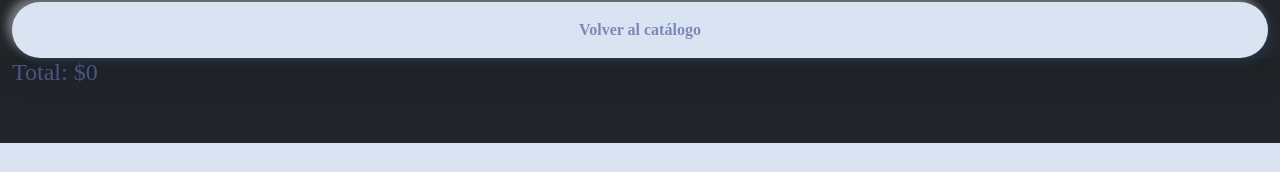
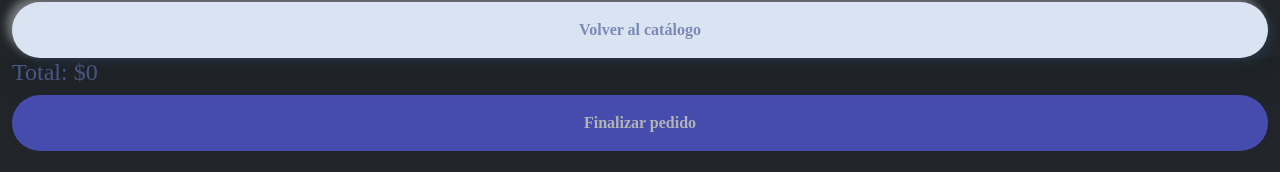
Before and after one commit to LaureanoRugani/ReactFinal, a React (Create React App) app in the folder src/: page /cart in a window 1280 px wide. Shown: the part 944-1116 px from the top of the page. Before the commit the page ends 1087 px from the top, so only its background shows below. Built offline with nearby package versions, Linux system fonts and the light colour scheme; the HTML template or start-up script is replaced by a standard one; a web font is replaced by a local one.

Commit message:
item collection 2

```diff
--- a/src/components/Cart/Cart.js
+++ b/src/components/Cart/Cart.js
@@ -4,9 +4,34 @@ import { useCartContext } from "../../context/CartContext";
 import './Cart.css'
 import { Link } from "react-router-dom";
 import Button from 'react-bootstrap/Button'
+import { addDoc, collection, getFirestore,doc,updateDoc } from "firebase/firestore";
 
 const Cart = () => {
-    const { cart, precioFinal, finalizarCompra } = useCartContext();
+    const { cart, precioFinal, LimpiarCart } = useCartContext();
+    const order = {
+        buyer: {
+            name: 'Laureano',
+            email: 'lmr@gmail.com',
+            phone: '123123123',
+            address: '123'
+        },
+        items: cart.map(producto => ({ id: producto.id, nombre: producto.nombre, precioUnitario: producto.precio, cantidad: producto.cantidad, subtotal: producto.precio * producto.cantidad })),
+        total: precioFinal(),
+    }
+
+    const emitirCompra = () => {
+        const dataBase = getFirestore();
+        const ordersCollection = collection(dataBase, 'orders');
+        addDoc(ordersCollection, order)
+            .then(({ id }) => alert(`felicitaciones, su cotizacion del viaje ha sido realizada con exito. Su numero de referencia es: ${id}`))
+        LimpiarCart()
+        cart.forEach((item)=> {
+            const itemRef = doc(dataBase, 'viajes', item.id)
+            updateDoc(itemRef, {
+                stock: item.stock - item.cantidad ,
+            })
+        })
+    }
 
     return (
         <>
@@ -27,11 +52,12 @@ const Cart = () => {
                     })
 
             }
-            <div>
-            <h4 className="cartTotal">Total: ${precioFinal()}</h4>
-            <span> {finalizarCompra()} </span>
+            <div className="cartTotal">
+                <h4 >Total: ${precioFinal()}</h4>
+
             </div>
 
+            <Button disabled={cart.length === 0} onClick={emitirCompra} className="btn btn-info col-12">Finalizar pedido</Button>
         </>
     )
 }
```
